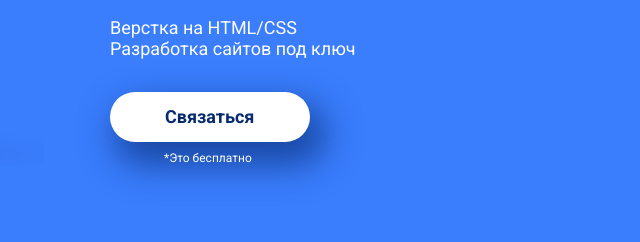
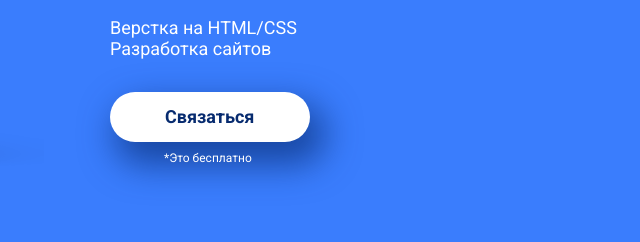
Before and after one commit to Web-kid/web-kid.github.io, a plain HTML site: page index.html in a window 1280 px wide. Shown: the part 263-505 px from the top of the page, 640-1280 px from the left. Drawn offline with Linux system fonts and the light colour scheme; a script that the page names is missing.

Commit message:
First summaty(test)
Убрал запись " под ключ"

```diff
--- a/index.html
+++ b/index.html
@@ -33,7 +33,7 @@
  				<div class="col-lg-5">
  						<p class="header-pretitle">Веб-разработчик</p>
  						<h1 class="header-title">Кидясов Василий</h1>
- 						<p class="header-subtitle wow pulse">Верстка на HTML/CSS</br>Разработка сайтов под ключ</p>
+ 						<p class="header-subtitle wow pulse">Верстка на HTML/CSS</br>Разработка сайтов</p>
  						<div class="button-center">
  							<a href="https://vk.me/id153098272" class="header-button wow pulse">Связаться</a>
 							</div>
```
